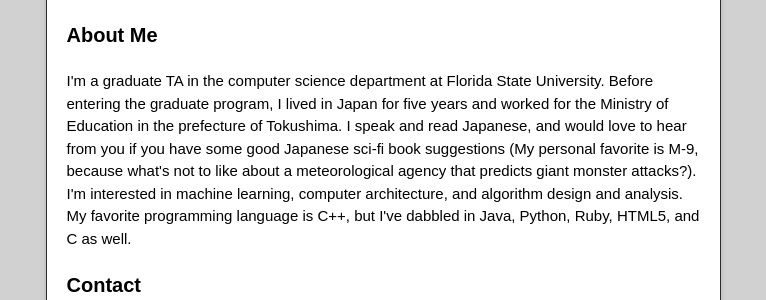
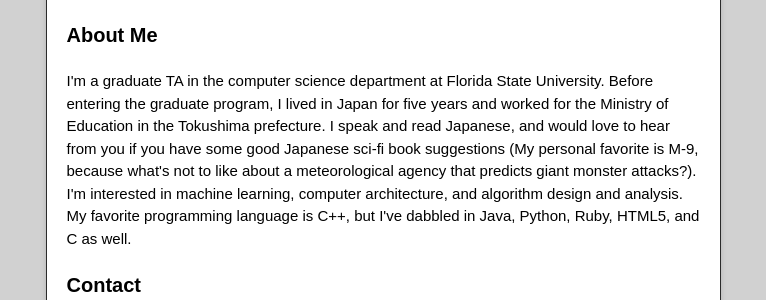
Before and after one commit to vbrunell/vbrunell.github.io, a plain HTML site: page index.html in a window 1280 px wide. Shown: the part 488-788 px from the top of the page, without its empty margins (257-1023 px from the left). Drawn offline with nearby package versions, Linux system fonts and the light colour scheme.

Commit message:
Update index.html

```diff
--- a/index.html
+++ b/index.html
@@ -51,7 +51,7 @@
 <h3>
 <a id="about-me" class="anchor" href="#about-me" aria-hidden="true"><span class="octicon octicon-link"></span></a>About Me</h3>
 
-<p>I'm a graduate TA in the computer science department at Florida State University.  Before entering the graduate program, I lived in Japan for five years and worked for the Ministry of Education in the prefecture of Tokushima.  I speak and read Japanese, and would love to hear from you if you have some good Japanese sci-fi book suggestions (My personal favorite is M-9, because what's not to like about a meteorological agency that predicts giant monster attacks?).  I'm interested in machine learning, computer architecture, and algorithm design and analysis.  My favorite programming language is C++, but I've dabbled in Java, Python, Ruby, HTML5, and C as well.</p>
+<p>I'm a graduate TA in the computer science department at Florida State University.  Before entering the graduate program, I lived in Japan for five years and worked for the Ministry of Education in the Tokushima prefecture.  I speak and read Japanese, and would love to hear from you if you have some good Japanese sci-fi book suggestions (My personal favorite is M-9, because what's not to like about a meteorological agency that predicts giant monster attacks?).  I'm interested in machine learning, computer architecture, and algorithm design and analysis.  My favorite programming language is C++, but I've dabbled in Java, Python, Ruby, HTML5, and C as well.</p>
 
 <h3>
 <a id="contact" class="anchor" href="#contact" aria-hidden="true"><span class="octicon octicon-link"></span></a>Contact</h3>
```
